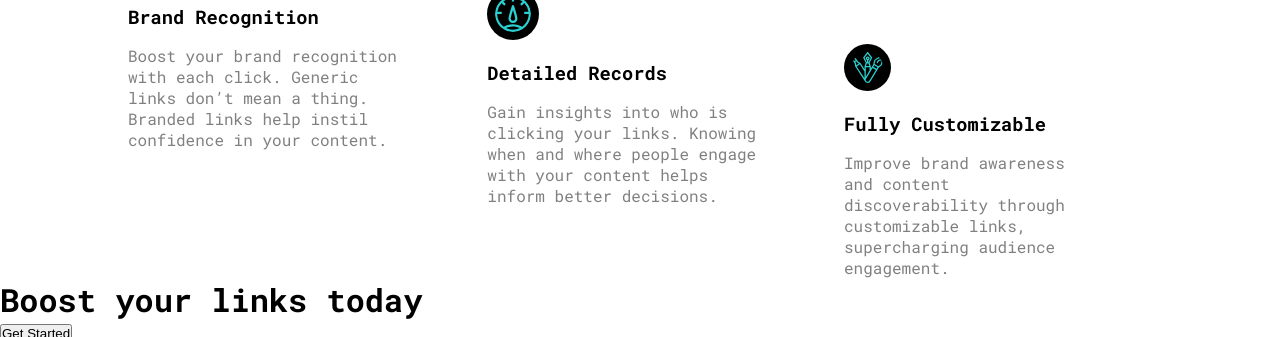
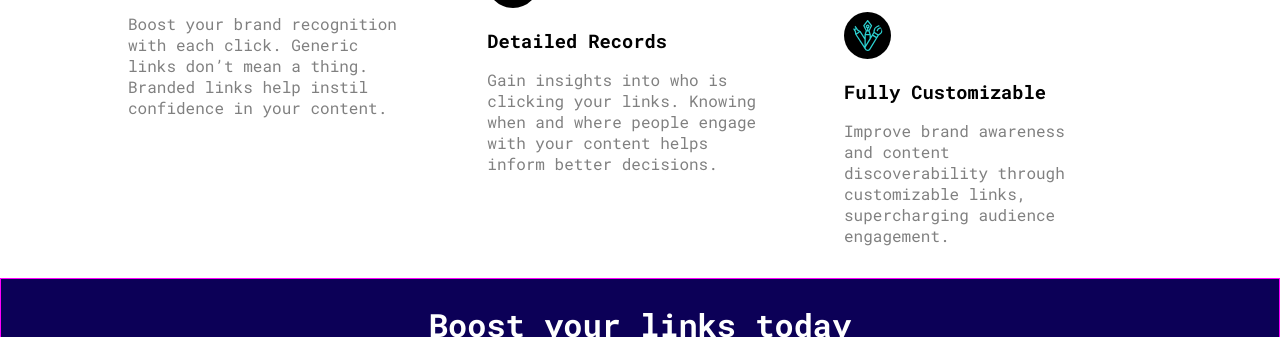
Before and after one commit to DjebrilZidour/gmc-chalenge11, a plain HTML site: page index.html in a window 1280 px wide. Shown: the part 1151-1488 px from the top of the page. Drawn offline with Linux system fonts and the light colour scheme.

Commit message:
FINISH Style fourth section

```diff
--- a/index.html
+++ b/index.html
@@ -93,7 +93,7 @@
 
     </div>
 
-    <div>
+    <div id="fourth-section">
       <h1>Boost your links today</h1>
       <button>Get Started</button>
     </div>
--- a/style.css
+++ b/style.css
@@ -135,7 +135,7 @@ body{
     justify-content: space-between;
     align-items: center;
     padding: 0 8rem;
-    margin-top: 2rem;
+
 }
 
 #cards img{
@@ -164,3 +164,36 @@ body{
 #card-3{
     margin-top: 15rem;
 }
+
+
+/* fourth-section */
+
+#fourth-section{
+    border: solid 1px magenta;
+    display: flex;
+    flex-direction: column;
+    justify-content: center;
+    align-items: center;
+    padding: 1.5rem;
+    margin-top: 2rem;
+    background-color: rgb(12, 0, 87);
+}
+
+
+#fourth-section h1{
+    margin-bottom: 1rem;
+    color: white;
+    font-weight: bold;
+}
+
+
+#fourth-section button{
+    padding: 0.9rem 1.5rem;
+    border-radius: 3rem;
+    border: none;
+    background-color: rgb(88, 255, 255);
+    color: white;
+    margin-left: 1rem;
+    width: 10%;
+
+}
```
